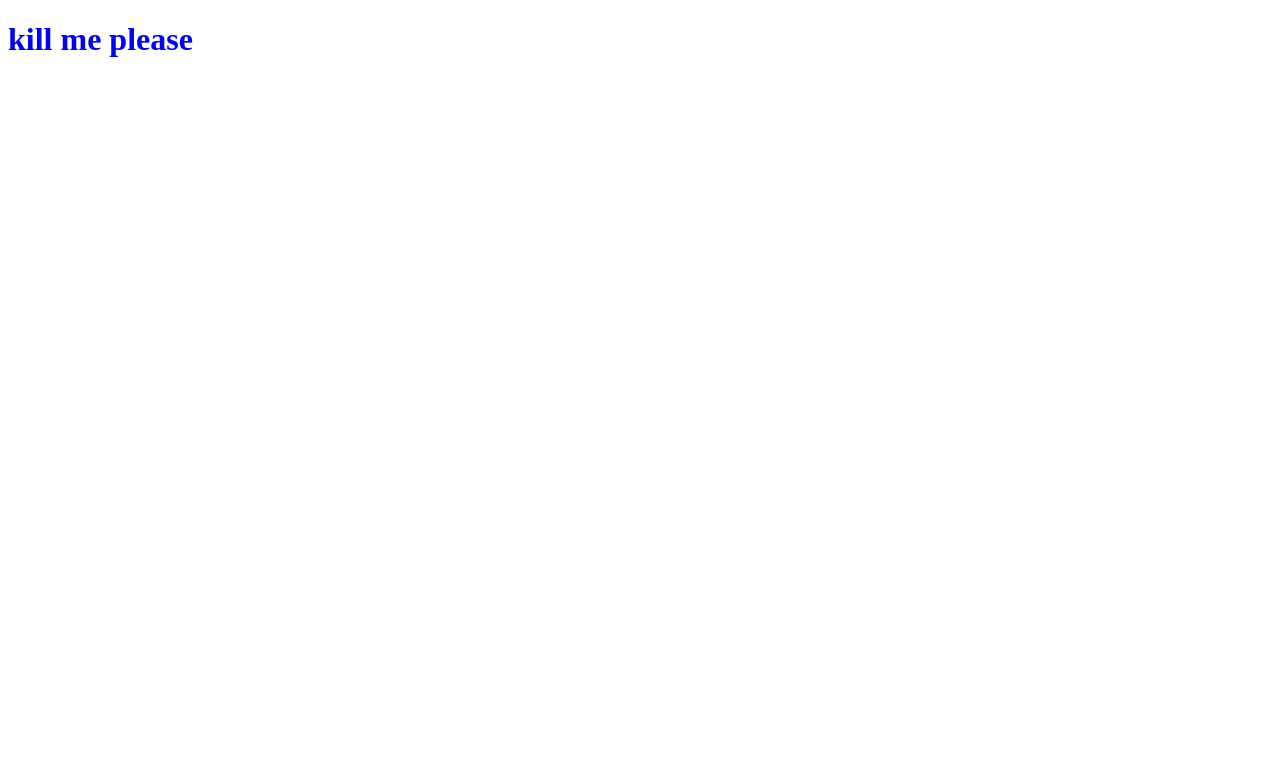
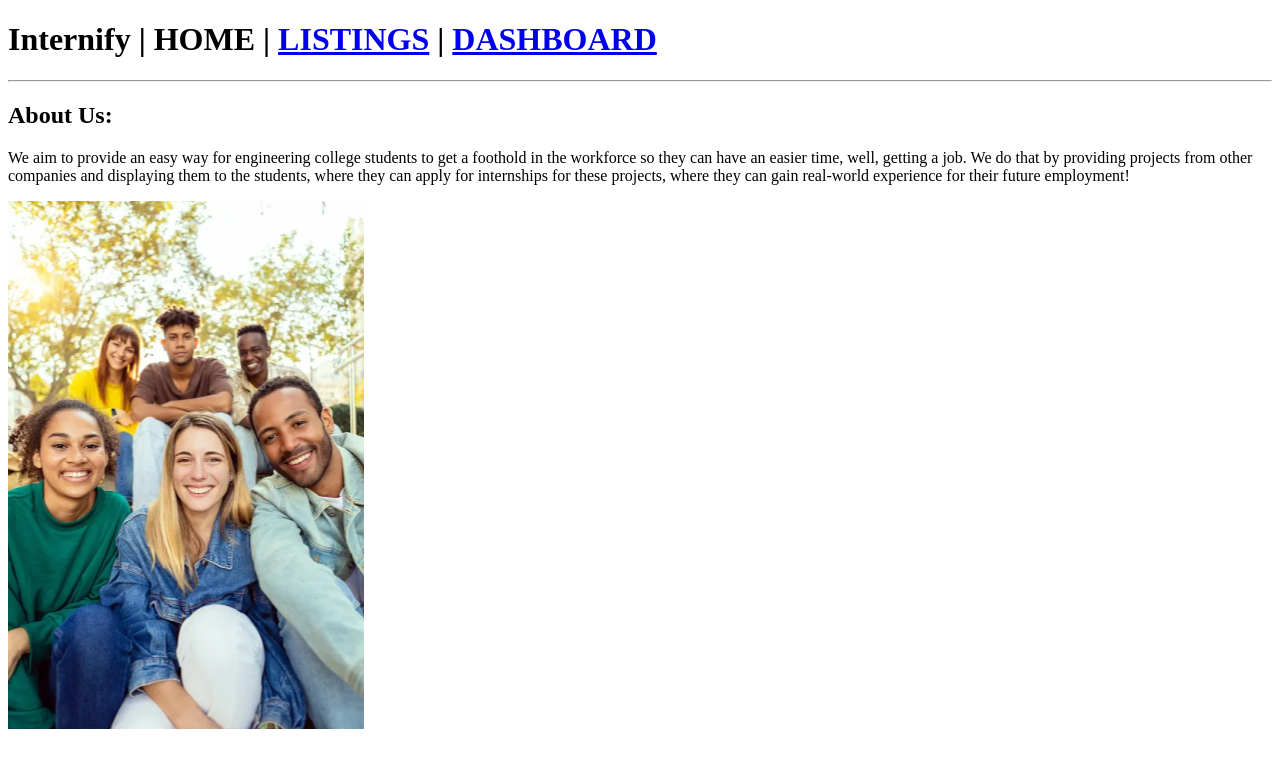
Before and after one commit to xx-dingles-xx/internify_college_project, a plain HTML site: page index.html in a window 1280 px wide. Drawn offline with Linux system fonts and the light colour scheme.

Commit message:
Most text from the figma prototype is on the page, along with links that may or may not work to other pages.

```diff
--- a/index.html
+++ b/index.html
@@ -7,7 +7,15 @@
     </head>
     <body>
         <div class="header-bar">
-            <h1>kill me please</h1>
+            <h1>Internify | HOME | <a href="lists">LISTINGS</a> | <a href="dash.html">DASHBOARD</a></h1>
         </div>
+        <hr>
+        <div>
+            <h2>About Us:</h2>
+            <p>We aim to provide an easy way for engineering college students to get a foothold in the workforce so they can have an easier
+                time, well, getting a job. We do that by providing projects from other companies and displaying them to the students, where
+                they can apply for internships for these projects, where they can gain real-world experience for their future employment!</p>
+        </div>
+        <img src="images/people.png">
     </body>
 </html>
--- a/styles.css
+++ b/styles.css
@@ -30,6 +30,6 @@
     background-color: var(--primary-color)
 }
 
-h1 {
-    color: blue
+.button-text {
+    color: var(--button-color)
 }
```
Also changed, not shown: dash.html (+3 -3 lines), lists.html (+3 -3 lines), images/people.png (added).
